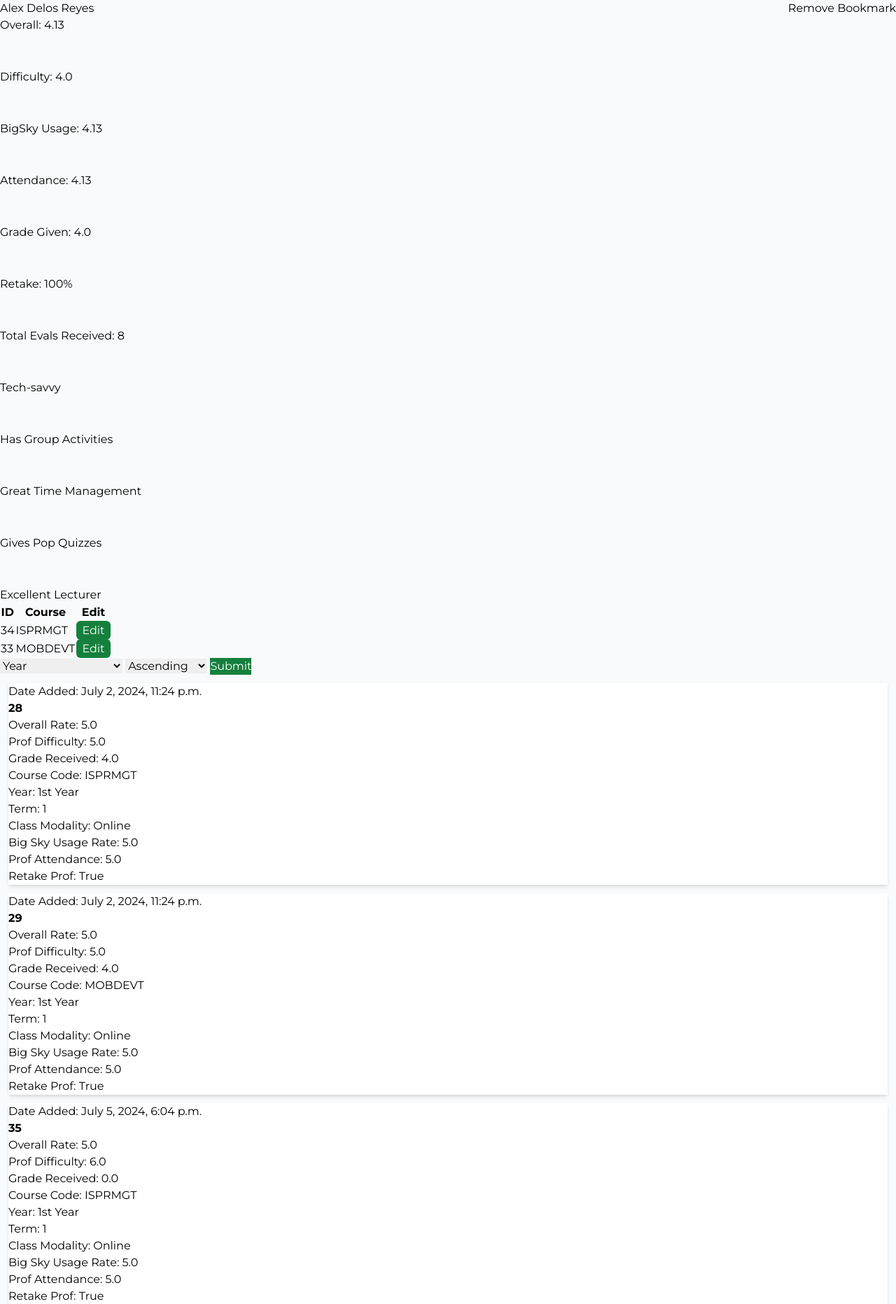
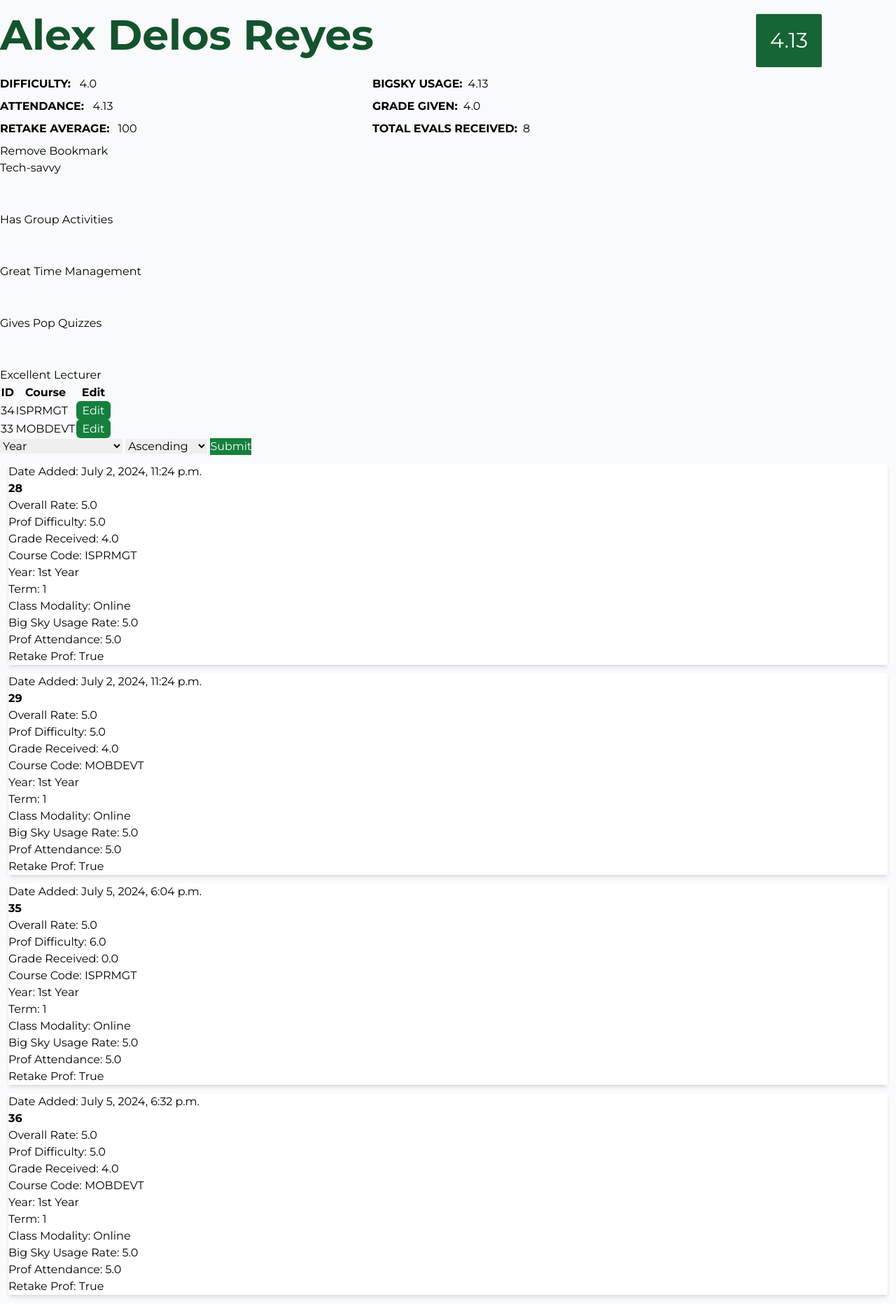
Before and after one commit to riCODEre/EduScore, a Django app: page /teacher/1 in a window 1280 px wide. Shown: the part 64-1927 px from the top of the page at 70% size. Run offline with Django 5.2, Linux system fonts and the light colour scheme; a user stored in the database is signed in; data comes from the database, SQL or seed files in the repository; both versions use the stored data as it was after the commit; some libraries are stand-ins or nearby versions.

Commit message:
editing teacherInfo. initiated overall evaluation portion (top side). still in progress

```diff
--- a/templates/teacherInfo.html
+++ b/templates/teacherInfo.html
@@ -6,8 +6,48 @@
 
 {% block content %}
     <div>
+
+        <div class="grid grid-cols-6 gap-4 w-full mt-5">
+            <div class="col-span-5 flex flex-col">
+                <div class="">
+                    <div>
+                        <h1 class="text-6xl font-bold text-green-900 mb-2">{{ prof.FirstName }} {{ prof.LastName }}</h1>
+                    </div>
+                </div>
+                <div class="grid grid-cols-6 mt-5">
+
+                    <div class="mb-2 col-span-3">
+                        <b>DIFFICULTY: </b> <span class="ml-2">{{ AllEvalRecs.Average_Difficulty }}</span>
+                    </div>
+                    <div class="col-span-2 flex">
+                        <b>BIGSKY USAGE:</b> <span class="ml-2">{{ AllEvalRecs.Average_BSUsage }}</span>
+                    </div>
+                </div>
+                <div class="grid grid-cols-6">
+                    <div class="mb-2 col-span-3">
+                        <b>ATTENDANCE: </b> <span class="ml-2">{{ AllEvalRecs.Average_Attendance }}</span>
+                    </div>
+                    <div class="col-span-2 flex">
+                        <b>GRADE GIVEN:</b> <span class="ml-2">{{ AllEvalRecs.Average_Grades }}</span>
+                    </div>
+                </div>
+                <div class="grid grid-cols-6">
+                    <div class="mb-2 col-span-3">
+                        <b>RETAKE AVERAGE:</b> <span class="ml-2">{{ Average_Retake }}</span>
+                    </div>
+                    <div class="col-span-2 flex">
+                        <b>TOTAL EVALS RECEIVED:</b> <span class="ml-2">{{ TotalNumEvals }}</span>
+                    </div>
+                </div>
+            </div>
+            <div class="flex items-start">
+                <div class="bg-green-800 px-5 py-5 rounded-sm text-white text-3xl">{{ AllEvalRecs.Average_Rate }}</div>
+            </div>
+        </div>
+
+
+        {# bookmark turn to font awesome icon #}
         <div class="flex justify-between space-x-3">
-            <p>{{ prof.FirstName }} {{ prof.LastName }}</p>
             {% if Mark == False %}
                 <div>
                     <a href="{% url 'AddBM' prof.id %}">Bookmark Me!</a>
@@ -18,22 +58,16 @@
                 </div>
             {% endif %}
         </div>
+
+        {# INDVIDUAL EVALUATIONS #}
         <div class="space-y-[50px]">
-            {# Put here all the overall rating #}
-            <p>Overall: {{ AllEvalRecs.Average_Rate }}</p>
-            <p>Difficulty: {{ AllEvalRecs.Average_Difficulty }}</p>
-            <p>BigSky Usage: {{ AllEvalRecs.Average_BSUsage }}</p>
-            <p>Attendance: {{ AllEvalRecs.Average_Attendance }}</p>
-            <p>Grade Given: {{ AllEvalRecs.Average_Grades }}</p>
-            <p>Retake: {{ Average_Retake }}%</p>
-            <p>Total Evals Received: {{ TotalNumEvals }}</p>
             {% for item in TopTagRecs %}
                 <p>{{ item.TagID__TagName }}</p>
-
             {% endfor %}
+        </div>
 
 
-        </div>
+        {# INDIVIDUAL EVALUATIONS #}
         {% if showAdd == True or showAdd == None %}
             <a class="px-2 py-1 rounded-md bg-green-700 text-white" href="{% url 'EvaluateTeacher' prof.id %}">Add Evaluation</a>
         {% endif %}
```
Also changed, not shown: templates/evaluate_teacher.html (+0 -9 lines), db.sqlite3.
